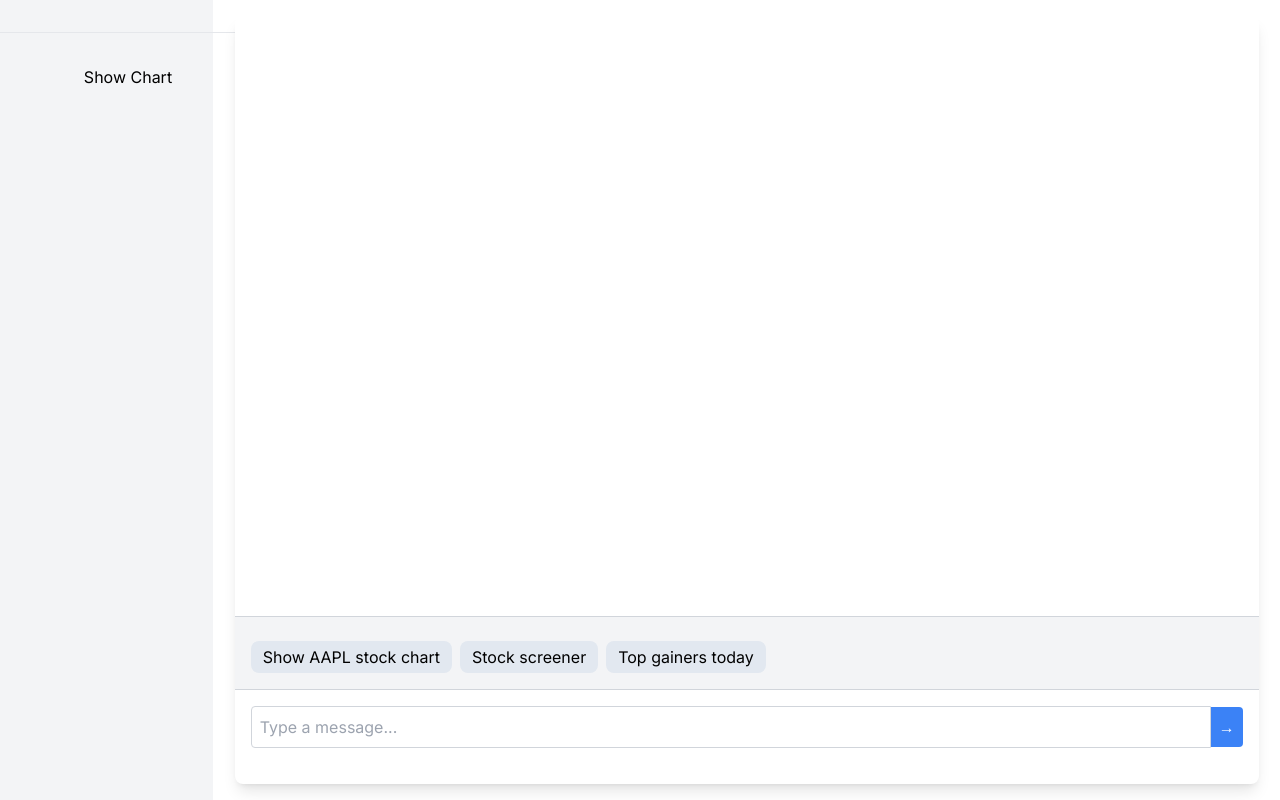
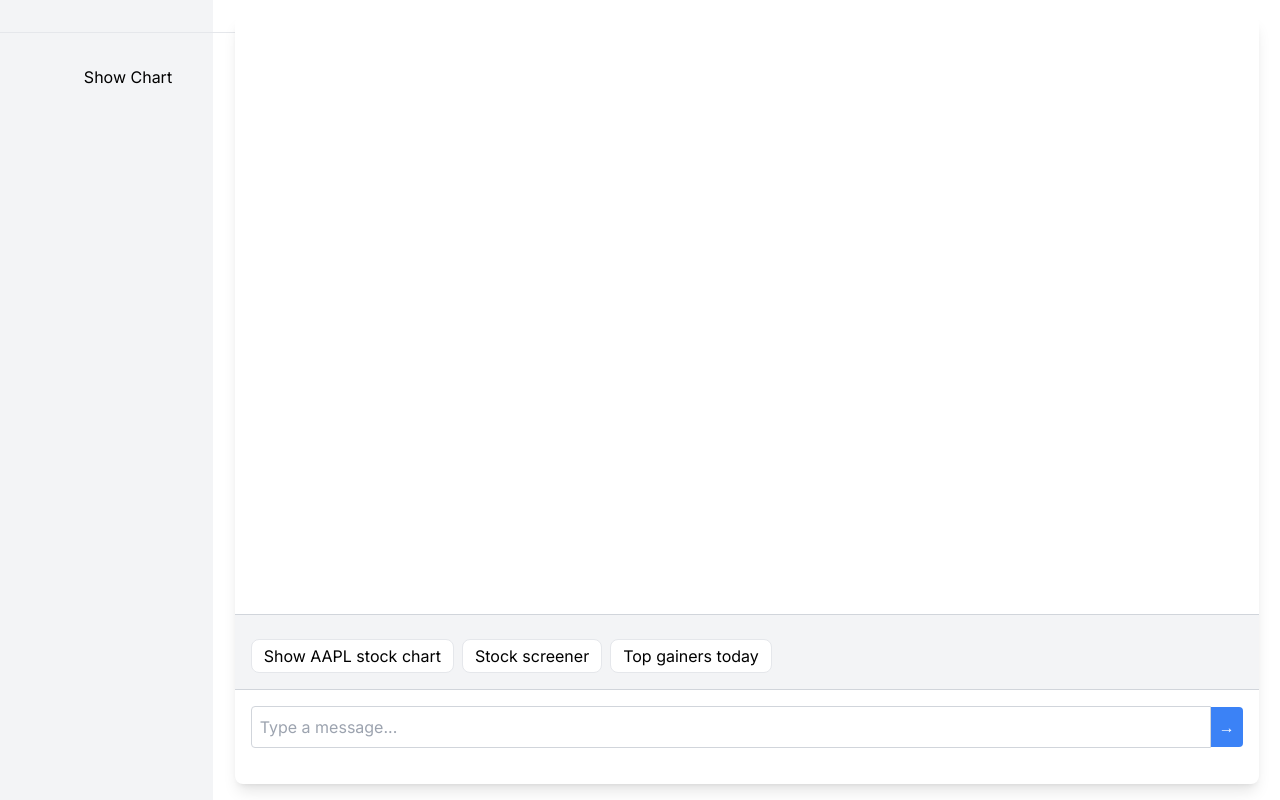
Before and after one commit to nohack2/superchat, a Next.js app: page / in a window 1280 px wide. Built offline with nearby package versions, Linux system fonts and the light colour scheme.

Commit message:
Change suggestion style

```diff
--- a/src/components/Chat/Suggestion.tsx
+++ b/src/components/Chat/Suggestion.tsx
@@ -10,7 +10,7 @@ interface SuggestionProps {
         <p className="text-sm text-gray-500 mb-2"></p>
         <div className="flex space-x-2">
           {suggestions.map((suggestion, index) => (
-            <div key={index} className="rounded-lg bg-slate-200 hover:cursor-pointer hover:bg-white">
+            <div key={index} className="rounded-lg border-solid border bg-white hover:cursor-pointer hover:bg-slate-200">
               <div
                 key={index}
                 onClick={() => handleSuggestionClick(suggestion)}
```
